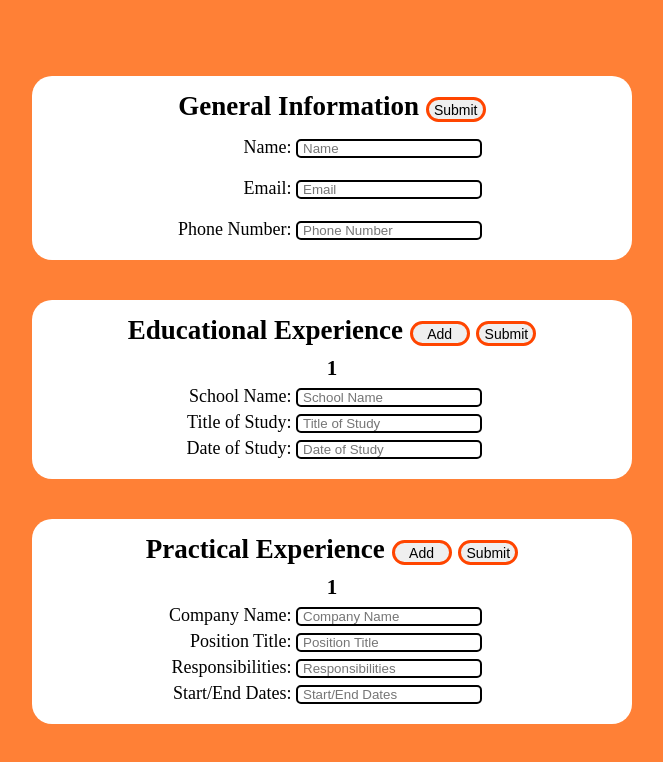
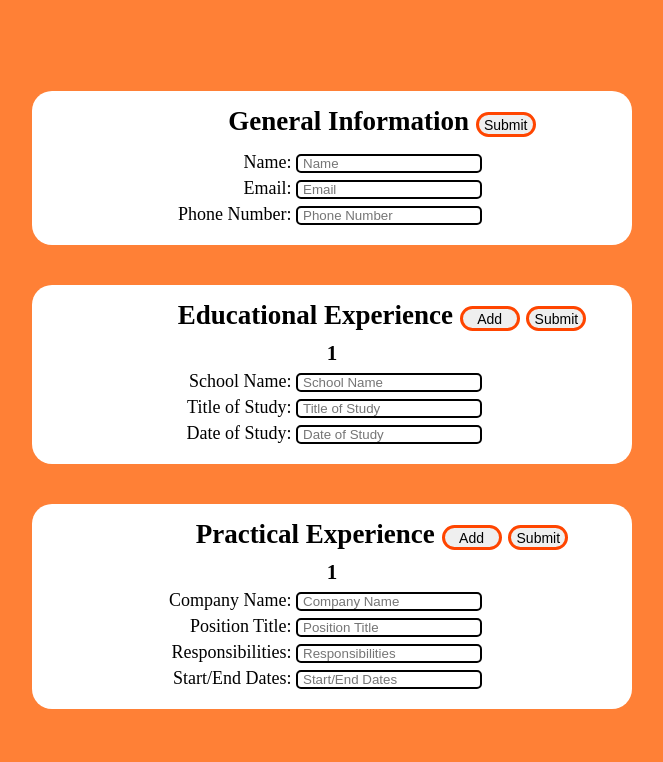
Before and after one commit to FlagonDragon/cv-application, a React (Vite) app: page / in a window 1280 px wide. Shown: the top 762 px of the page, without its empty margins (308-971 px from the left). Built offline with nearby package versions, Linux system fonts and the light colour scheme.

Commit message:
polish section button and delete individual input buttons and DONE DONE DONE!!!

```diff
--- a/src/components/CV.jsx
+++ b/src/components/CV.jsx
@@ -1,8 +1,9 @@
 import { useState } from "react";
 import '../styles/CV.css'
-import CustomInput from './CustomInput.jsx'
 import Education from "./Education.jsx";
 import Practical from "./Practical.jsx";
+import General from "./General.jsx";
+
 
 function CV() {
   const [edArr, setEdArr] = useState([0]);
@@ -32,30 +33,42 @@ function CV() {
     <div className='CVDiv'>
         <form className='section' onSubmit={e => e.preventDefault()}>
             <h2>
-                General Information <button
+                General Information
+                {' '}
+                <button
                     type='submit'
                     onClick={() => {{setGen(!gen)}}}
-                >Submit</button>
+                    >{gen ? 'Submit' : 'Edit'}
+                </button>
             </h2>
-            <CustomInput placeholder={'Name'} open={gen}></CustomInput>
-            <CustomInput placeholder={'Email'} open={gen}></CustomInput>
-            <CustomInput placeholder={'Phone Number'} open={gen}></CustomInput>
+            <General open={gen}></General>
         </form>
-        <div className='section'>
-            <h2>Educational Experience <button className='addBtn' onClick={addEd}>Add</button> <button
+        <form className='section' onSubmit={e => e.preventDefault()}>
+            <h2>Educational Experience
+            {' '}
+            <button onClick={addEd}>Add</button>
+            {' '}
+            <button
                     type='submit'
                     onClick={() => {{setEd(!ed)}}}
-                >Submit</button></h2>
+                    >{ed ? 'Submit' : 'Edit'}
+            </button>
+            </h2>
             <Education arr={edArr} open={ed}></Education>
-        </div>
-        <div className='section'>
-            <h2>Practical Experience <button className='addBtn'
-            onClick={addPr}>Add</button> <button
+        </form>
+        <form className='section' onSubmit={e => e.preventDefault()}>
+            <h2>Practical Experience
+            {' '}
+            <button onClick={addPr}>Add</button>
+            {' '}
+            <button
                     type='submit'
                     onClick={() => {{setPr(!pr)}}}
-                >Submit</button></h2>
+                    >{pr ? 'Submit' : 'Edit'}
+            </button>
+                </h2>
             <Practical arr={prArr} open={pr}></Practical>
-        </div>
+        </form>
     </div>
     )
 
--- /dev/null
+++ b/src/components/General.jsx
@@ -0,0 +1,16 @@
+// import { useState } from "react";
+import CustomInput from './CustomInput.jsx'
+
+function Education({open}) {
+
+    return (
+        <div>
+            <CustomInput placeholder={'Name'} open={open}></CustomInput>
+            <CustomInput placeholder={'Email'} open={open}></CustomInput>
+            <CustomInput placeholder={'Phone Number'} open={open}></CustomInput>
+        </div>
+    )
+
+}
+
+export default Education
--- a/src/styles/CV.css
+++ b/src/styles/CV.css
@@ -28,6 +28,11 @@
     width: 600px;
 }
 
+h2 {
+    align-self: center;
+    margin-left: 100px;
+}
+
 h3 {
     text-align: center;
 }
```
